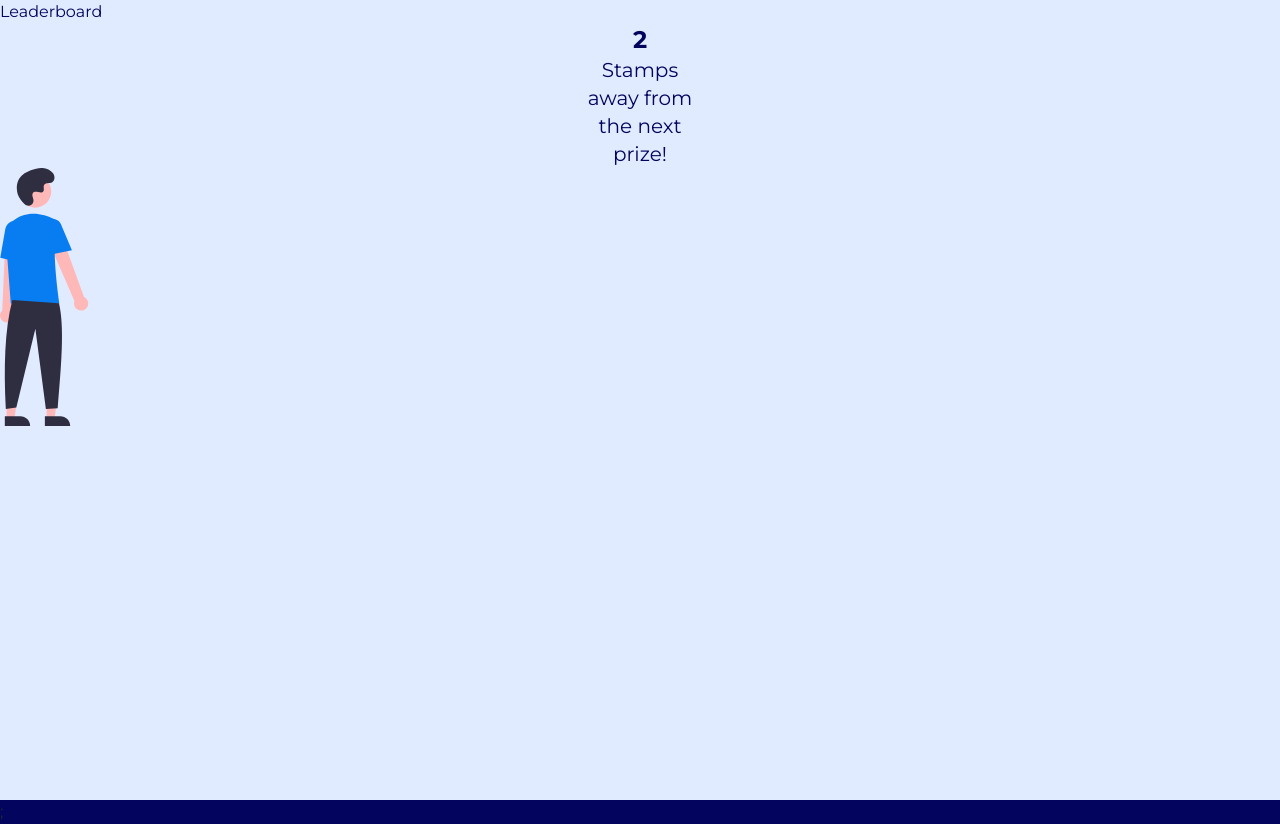
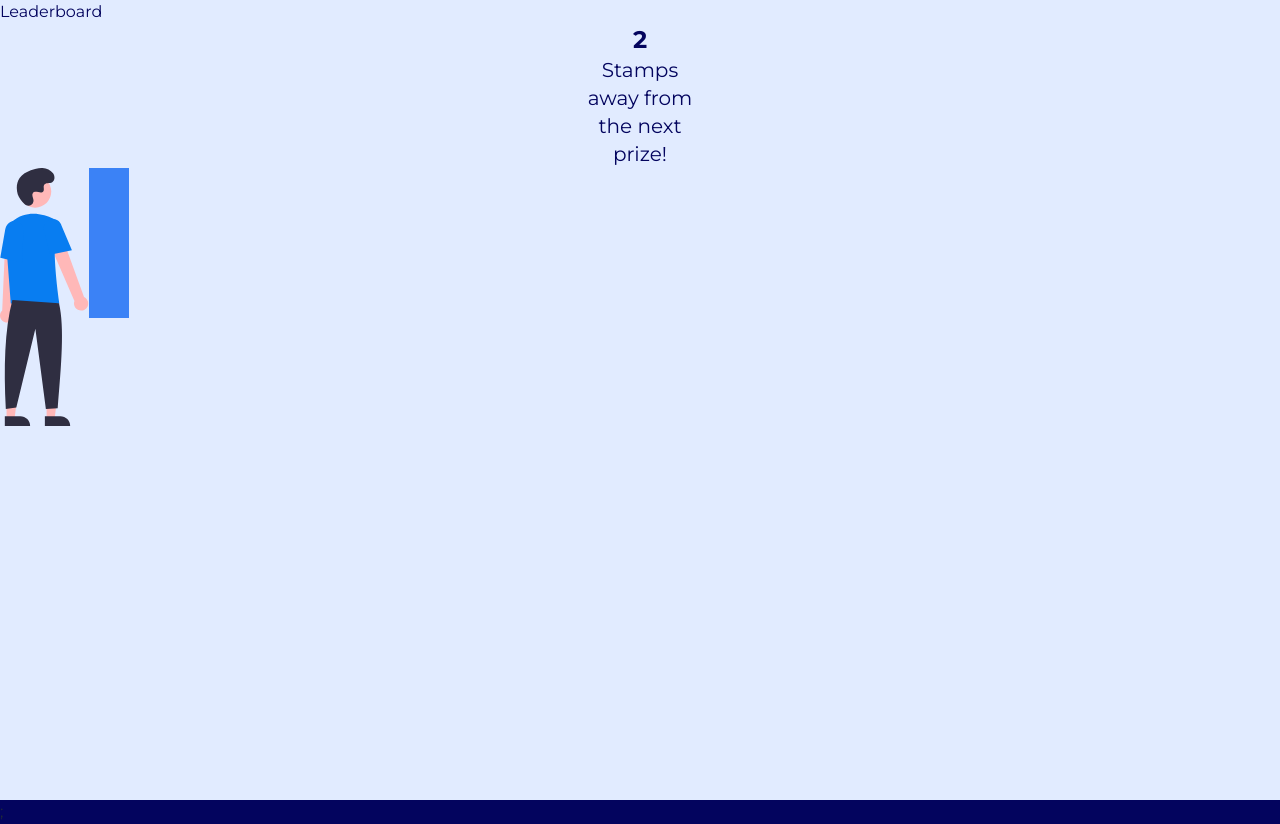
Before and after one commit to UoaWDCC/passport, a React (Vite) app in the folder web/: page /leaderboard in a window 1280 px wide. Built offline with nearby package versions, Linux system fonts and the light colour scheme.

Commit message:
Add progress bar with dynamic height

```diff
--- a/web/src/components/ProgressBar.tsx
+++ b/web/src/components/ProgressBar.tsx
@@ -1,9 +1,16 @@
+import { useState } from "react";
 import Man from "../assets/man.svg";
 
 export default function ProgressBar() {
+    const [height, setHeight] = useState(3);
+
     return (
-        <div>
+        <div className="flex">
             <img src={Man} alt="" />
+            <div
+                className="bg-blue-500 w-10"
+                style={{ height: `${height * 50}px` }}
+            ></div>
         </div>
     );
 }
```
